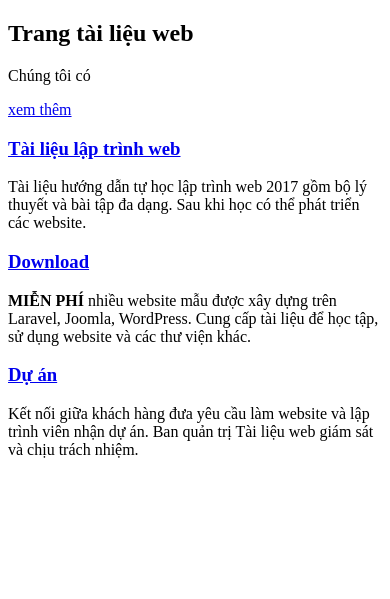
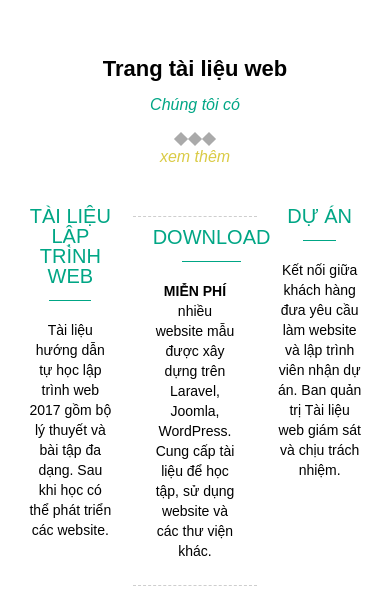
Before and after one commit to VuDatIspace/test, a plain HTML site: page 2033.html in a window 390 px wide. Drawn offline with Linux system fonts and the light colour scheme.

Commit message:
da_xong
xong

```diff
--- /dev/null
+++ b/2033.css
@@ -0,0 +1,165 @@
+a:hover {
+  text-decoration: none;
+}
+.read-more {
+  text-decoration: none;
+  color: #dacb46;
+  font-style: italic;
+}
+.read-more:hover {
+  color: #ffdb35;
+}
+.type-2033 {
+  font-family: arial;
+}
+.type-2033 .content {
+  padding: 50px 0px;
+  text-align: center;
+  background-color: #fff;
+}
+.type-2033 .content .sec-header {
+  width: 100%;
+  padding: 0px 0px 40px 0px;
+}
+.type-2033 .content .sec-header p {
+  font-style: italic !important;
+  position: relative;
+  color: #00a685;
+}
+.type-2033 .content .sec-header span {
+  height: 10px;
+  width: 10px;
+  background-color: #aaa;
+  display: inline-block;
+  transform: rotate(45deg);
+}
+.type-2033 .content .sec-header h2 {
+  margin-top: 0;
+}
+.type-2033 .content .sec-header .read-more {
+  text-decoration: none;
+  color: #dacb46;
+}
+.type-2033 .content .sec-header .read-more:hover {
+  color: #ffdb35;
+}
+.type-2033 .content .services .header {
+  position: relative;
+}
+.type-2033 .content .services .header .fa-tablet {
+  font-size: 170px;
+  line-height: 170px;
+  color: #ededed;
+  transition: all 0.3s ease-in-out;
+}
+.type-2033 .content .services .header .inner-icon {
+  position: absolute;
+  left: 0px;
+  right: 0px;
+  margin: -30px 0px 0px 0px;
+  top: 50%;
+  font-size: 45px;
+  color: #00a685;
+}
+.type-2033 .content .services .text {
+  padding: 0px 20px;
+}
+.type-2033 .content .services .text a {
+  text-decoration: none;
+  color: #00a685;
+}
+.type-2033 .content .services .text h3 {
+  font: normal 20px arial;
+  line-height: 20px;
+  margin: 0px 0px 20px 0px;
+  text-transform: uppercase;
+  position: relative;
+  display: inline-block;
+  color: #00a685;
+}
+.type-2033 .content .services .text h3:before {
+  content: "";
+  width: 50%;
+  height: 1px;
+  position: absolute;
+  left: 0px;
+  right: 0px;
+  background-color: #00a685;
+  bottom: -15px;
+  margin: auto;
+  transition: width 0.5s;
+  color: #00a685;
+}
+.type-2033 .content .services .text p {
+  font: normal 14px arial;
+  line-height: 20px;
+}
+.type-2033 .content .services:hover .text h3:before {
+  width: 100%;
+}
+.type-2033 .content .services:hover .fa-tablet {
+  color: #00a685;
+}
+@media (max-width: 767px) {
+  .type-2033 .sm-middle {
+    border-top: dashed 1px #cecece;
+    border-bottom: dashed 1px #cecece;
+    margin: 10px 0px;
+    padding: 10px 0px;
+  }
+  .type-2033 .services .header .fa-tablet {
+    font-size: 130px;
+    line-height: 150px;
+  }
+  .type-2033 .services .text h3 {
+    font-size: 13px;
+  }
+  .type-2033 .services .text .inner-icon {
+    font-size: 40px;
+    margin: -30px 0px 0px 0px;
+  }
+}
+@media (min-width: 992px) {
+  .type-2033 .sec-header h2 {
+    font: bold 44px arial;
+    color: #333;
+    margin-bottom: 20px;
+  }
+  .type-2033 .sec-header p {
+    font: 700 20px arial;
+    font-weight: normal;
+  }
+}
+@media (max-width: 992px) and (min-width: 480px) {
+  .type-2033 .content .sec-header h2 {
+    font: bold 32px arial;
+    line-height: 32px;
+    margin-bottom: 15px;
+  }
+  .type-2033 .content .sec-header p {
+    font: normal 20px arial;
+  }
+}
+@media (max-width: 480px) {
+  .type-2033 .content .sec-header h2 {
+    font: bold 22px arial;
+    line-height: 22px;
+    margin-bottom: 10px;
+  }
+  .type-2033 .content .sec-header p {
+    font: normal 16px arial;
+  }
+}
+div {
+    display: block;
+}
+.col-sm-4 {
+    width: 33.33333333%;
+}
+.col-sm-1, .col-sm-10, .col-sm-11, .col-sm-12, .col-sm-2, .col-sm-3, .col-sm-4, .col-sm-5, .col-sm-6, .col-sm-7, .col-sm-8, .col-sm-9 {
+    float: left;
+.type-2033 .content {
+padding: 50px 0px;
+text-align: center;
+background-color: #fff;
+}
--- a/2033.html
+++ b/2033.html
@@ -4,7 +4,8 @@
     <head>
         <title>TODO supply a title</title>
         <meta charset="UTF-8">
-        <meta name="viewport" content="width=device-width, initial-scale=1.0">
+<link href="2033.css" rel="stylesheet" type="text/css"/>
+
     </head>
 
     <body>
```
